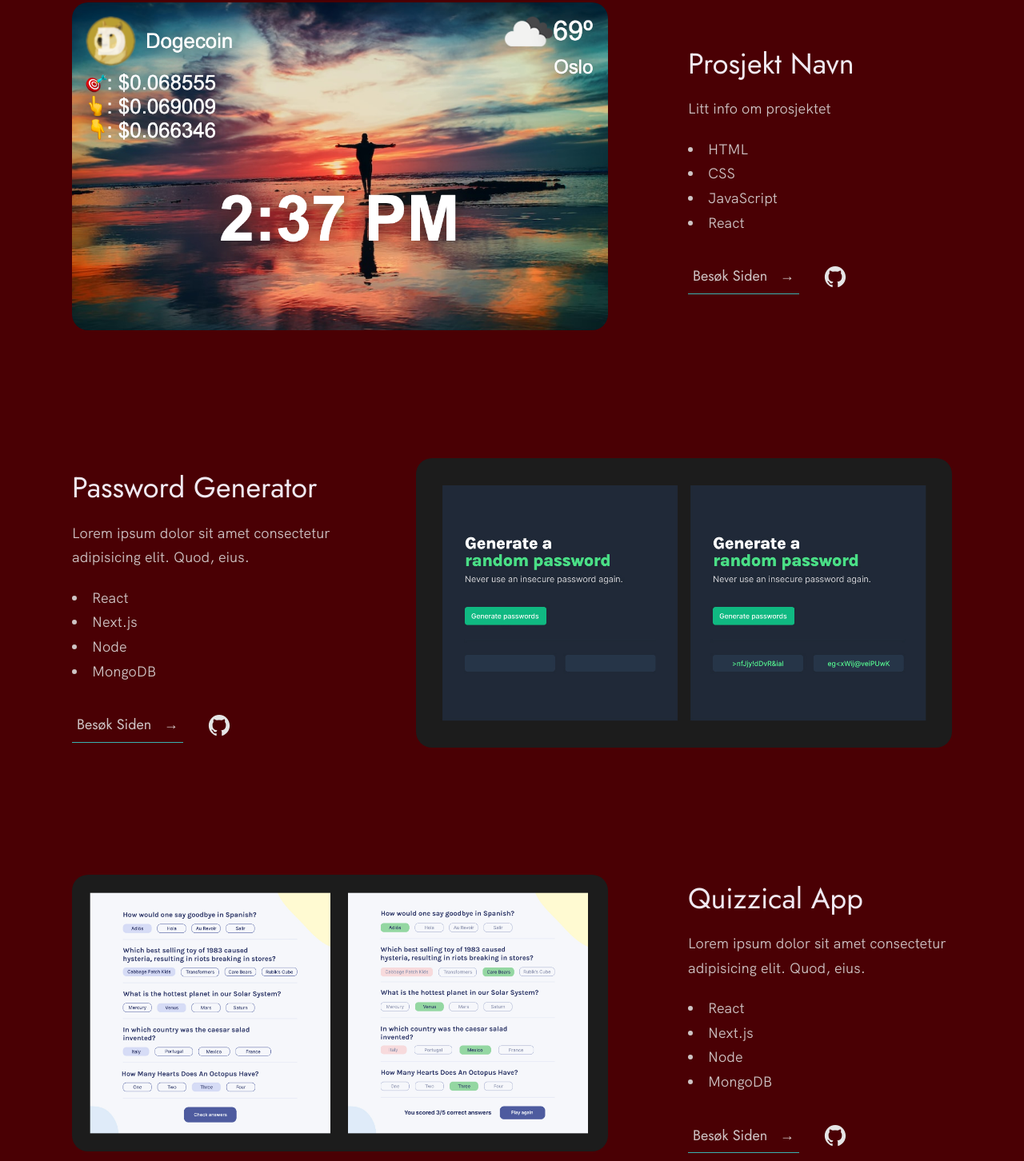
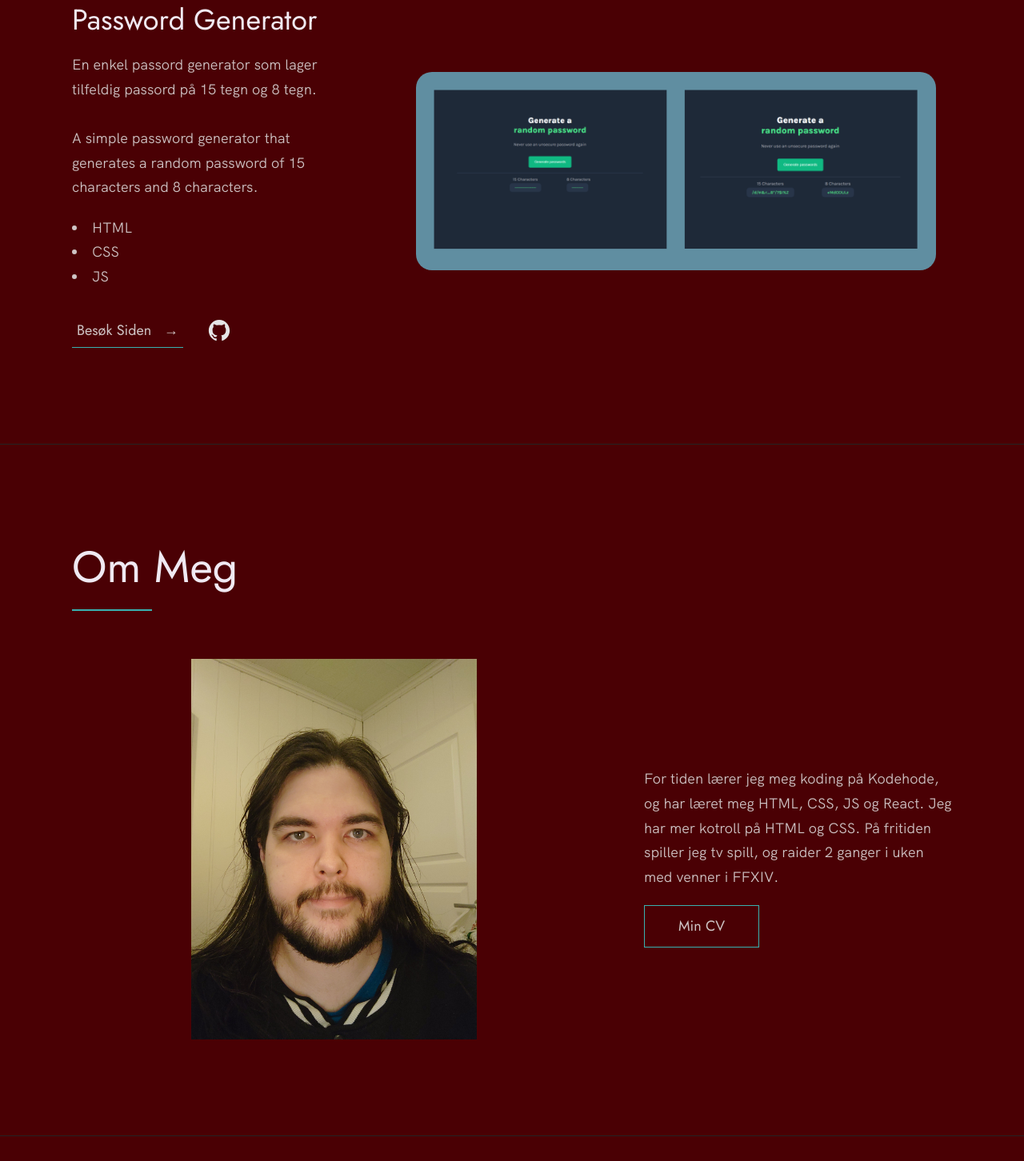
Before and after one commit to steffen-kodehode/Portfolio, a website built with Vite: page index.html in a window 1280 px wide. Shown: the part 1065-2517 px from the top of the page at 80% size. Built offline with nearby package versions, Linux system fonts and the light colour scheme.

Commit message:
added a project with links and an image

```diff
--- a/index.css
+++ b/index.css
@@ -462,6 +462,12 @@ body:not(.user-is-tabbing) a:focus {
   flex-flow: row;
   align-items: center;
 }
+
+#work__image2 {
+  max-width: 200%;
+  width: 650px;
+}
+
 #work__box3 {
   display: flex;
   flex-flow: row-reverse;
@@ -593,6 +599,17 @@ body:not(.user-is-tabbing) a:focus {
   align-items: center;
 }
 
+.about__photo {
+  border-radius: 0px;
+  width: 357px;
+  height: 476px;
+}
+
+.about__photo-container {
+  display: flex;
+  justify-content: center;
+}
+
 @media (max-width: 900px) {
   .about__content {
     flex-direction: column-reverse;
@@ -604,10 +621,6 @@ body:not(.user-is-tabbing) a:focus {
   margin-bottom: var(--gutter-normal);
 }
 
-.about__photo {
-  border-radius: 20px;
-}
-
 @media (min-width: 901px) {
   .about__text {
     flex: 0 0 35%;
@@ -615,7 +628,7 @@ body:not(.user-is-tabbing) a:focus {
 
   .about__photo-container {
     flex: 1;
-    margin: 0 var(--gutter-huge) 0 0;
+    margin: 0 var(--gutter-medium) 0 0;
   }
 }
 
--- a/index.html
+++ b/index.html
@@ -28,10 +28,10 @@
     <!-- Put your site title here -->
     <title>Steffen W. | En Front-End Developer fra Bergen, Norge</title>
 
-    <meta name="description" content="Add small description of yourslef." />
+    <meta name="description" content="Add small description of yourself." />
     <!-- Add some coding keywords below, Ex: (React, CSS etc) -->
     <meta
-      name="keywords"
+      name="HTML, CSS, javaScript(jS)"
       content="Put your name, skills and some coding keywords"
     />
     <link rel="stylesheet" href="index.css" />
@@ -79,12 +79,12 @@
           <div class="work__boxes">
             <!-- Each div with the work__box class is a project. -->
 
-            <div id="work__box1">
+            <!-- <div id="work__box1">
               <div class="work__text">
                 <h3>Prosjekt Navn</h3>
                 <p>Litt info om prosjektet</p>
                 <ul class="work__list">
-                  <!-- Skriv hva du brukte til å gjøre prosekjektet -->
+                  <!- - Skriv hva du brukte til å gjøre prosekjektet - ->
                   <li>HTML</li>
                   <li>CSS</li>
                   <li>JavaScript</li>
@@ -92,19 +92,11 @@
                 </ul>
 
                 <div class="work__links">
-                  <!-- link til github siden for prosktet -->
-                  <a
-                    href="https://nisar.surge.sh"
-                    target="_blank"
-                    class="link__text"
-                  >
+                  <!- - link til github siden for prosktet - ->
+                  <a href="" target="_blank" class="link__text">
                     Besøk Siden <span>&rarr;</span>
                   </a>
-                  <a
-                    href="https://github.com/nisarhassan12/portfolio"
-                    title="View Source Code"
-                    target="_blank"
-                  >
+                  <a href="" title="View Source Code" target="_blank">
                     <img
                       src="./images/github.svg"
                       class="work__code"
@@ -113,7 +105,7 @@
                   </a>
                 </div>
               </div>
-              <!-- bilde av prosjektet -->
+              <!- - bilde av prosjektet - ->
               <div id="work__image-box1">
                 <img
                   src="./images/dashboard-2.png"
@@ -121,27 +113,37 @@
                   alt="Project 1"
                 />
               </div>
-            </div>
+            </div>-->
 
             <div id="work__box2">
               <div class="work__text">
                 <h3>Password Generator</h3>
                 <p>
-                  Lorem ipsum dolor sit amet consectetur adipisicing elit. Quod,
-                  eius.
+                  En enkel passord generator som lager tilfeldig passord på 15
+                  tegn og 8 tegn.
+                  <br />
+                  <br />
+                  A simple password generator that generates a random password
+                  of 15 characters and 8 characters.
                 </p>
                 <ul class="work__list">
-                  <li>React</li>
-                  <li>Next.js</li>
-                  <li>Node</li>
-                  <li>MongoDB</li>
+                  <li>HTML</li>
+                  <li>CSS</li>
+                  <li>JS</li>
                 </ul>
 
                 <div class="work__links">
-                  <a href="#" class="link__text">
+                  <a
+                    href="https://steffen-kodehode.github.io/Random-Number-Generator/"
+                    class="link__text"
+                    target="_blank"
+                  >
                     Besøk Siden <span>&rarr;</span>
                   </a>
-                  <a href="#">
+                  <a
+                    href="https://github.com/steffen-kodehode/Random-Number-Generator"
+                    target="_blank"
+                  >
                     <img
                       src="./images/github.svg"
                       class="work__code"
@@ -153,14 +155,15 @@
               </div>
               <div id="work__image-box2">
                 <img
-                  src="./images/password.jpg"
+                  src="./images/RandomPassord.png"
                   class="work__image"
+                  id="work__image2"
                   alt="Project 1"
                 />
               </div>
             </div>
 
-            <div id="work__box3">
+            <!--<div id="work__box3">
               <div class="work__text">
                 <h3>Quizzical App</h3>
                 <p>
@@ -195,7 +198,7 @@
                   alt="Project 3"
                 />
               </div>
-            </div>
+            </div>-->
           </div>
         </div>
       </section>
```
Also changed, not shown: images/RandomPassord.png (added).
